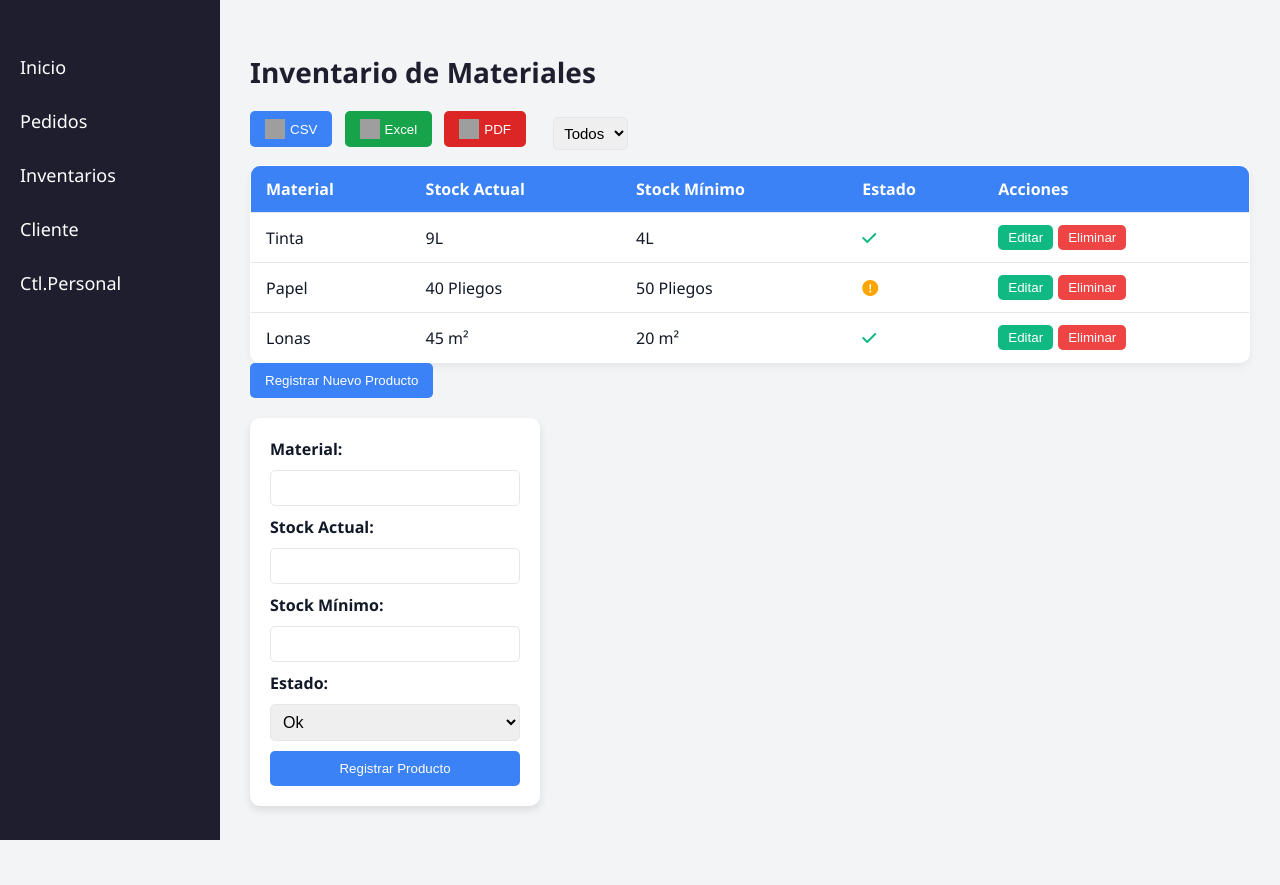
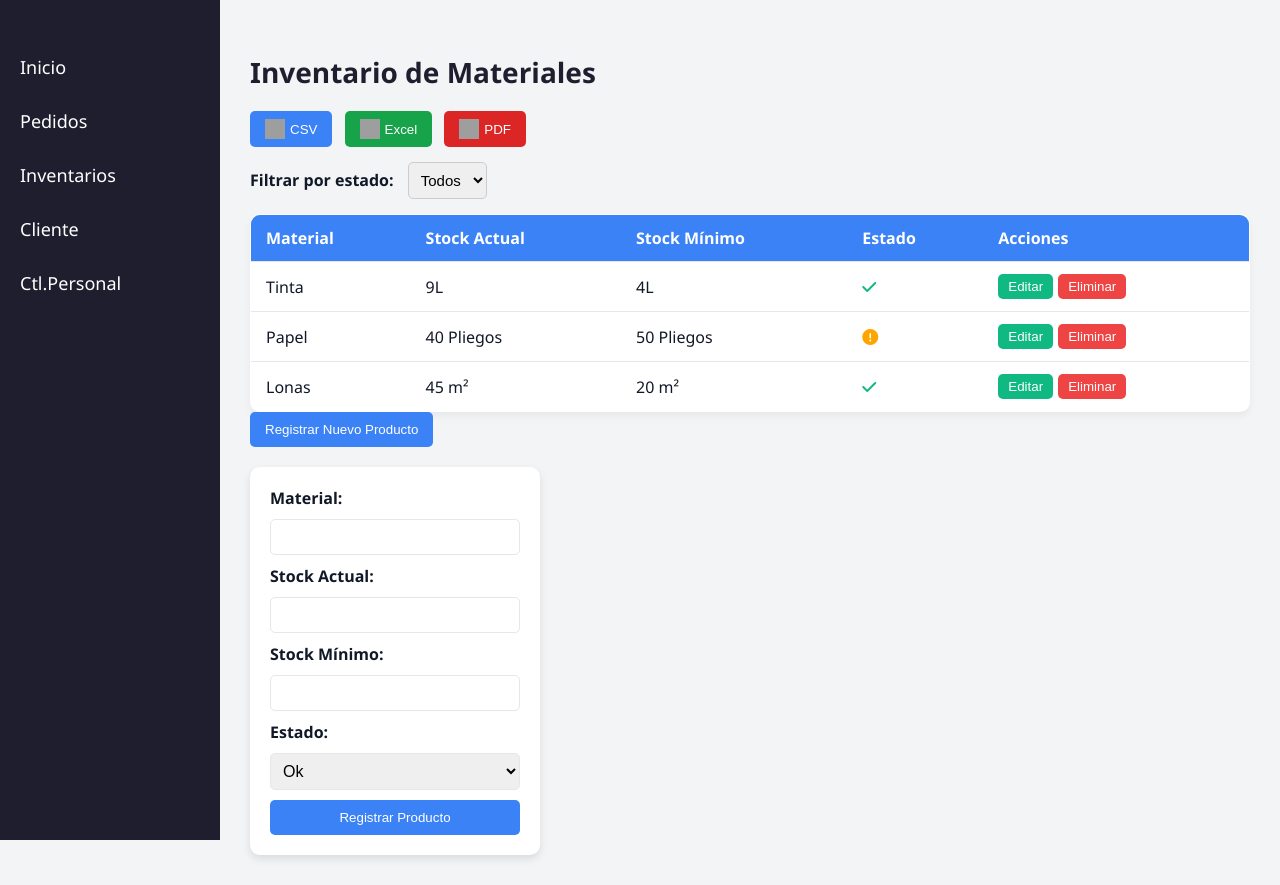
Before and after one commit to ELMATATRIJARDS/UNICENTRO_ERP, a plain HTML site: page inventario.html in a window 1280 px wide. Before the commit the page ends 836 px from the top, so only its background shows below. Drawn offline with nearby package versions, Linux system fonts and the light colour scheme; grey boxes are pictures that could not be loaded.

Commit message:
Update inventario.html

```diff
--- a/inventario.html
+++ b/inventario.html
@@ -52,7 +52,7 @@
   <div class="main">
     <h2>Inventario de Materiales</h2>
 
-    <!-- Botones de exportación + filtro -->
+    <!-- Botones de exportación -->
     <div style="margin-bottom: 15px;">
       <button class="export-btn csv-btn" onclick="exportarCSV('tablaInventario')">
         <img src="https://img.icons8.com/color/24/csv.png" alt="CSV"> CSV
@@ -63,9 +63,12 @@
       <button class="export-btn pdf-btn" onclick="exportarPDF('tablaInventario')">
         <img src="https://img.icons8.com/color/24/pdf.png" alt="PDF"> PDF
       </button>
+    </div>
 
     <!-- Filtro por estado -->
-      <select id="filtroEstado" style="margin-left:15px; padding:6px; font-size:15px;">
+    <div style="margin-bottom:15px;">
+      <label for="filtroEstado" style="font-weight:600; margin-right:10px;">Filtrar por estado:</label>
+      <select id="filtroEstado" style="padding:8px; font-size:15px; border:1px solid #ccc; border-radius:5px;">
         <option value="Todos">Todos</option>
         <option value="Ok">Ok</option>
         <option value="Alerta">Alerta</option>
```
Lines whose indentation alone changed are shown as unchanged.
